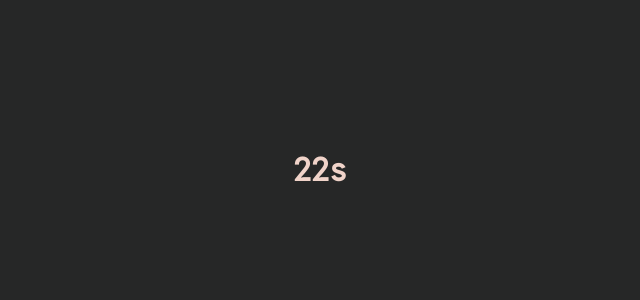
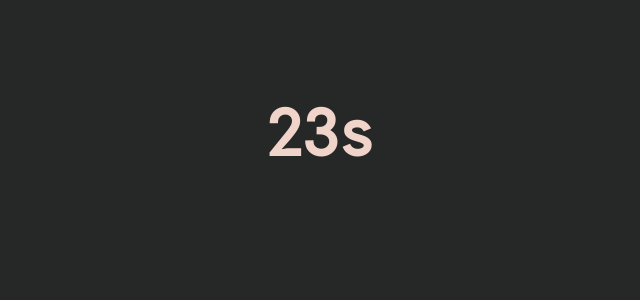
Before and after one commit to KrishLad/Snail-Solve, a React (Vite) app: page / in a window 1280 px wide. Shown: the top 300 px of the page, without its empty margins (320-960 px from the left). Built offline with nearby package versions, Linux system fonts and the light colour scheme.

Commit message:
Started working on main game loop; Unfinised to figure out how to get input

```diff
--- a/src/App.css
+++ b/src/App.css
@@ -8,13 +8,26 @@ body{
 h1{
   font-family: Reddit-Mono;
 }
-.timer{
+
+.timer-box {
   display: flex;
   justify-content: center;
-  padding: 4rem;
-  height: 100vh;
+  align-items: center;
 }
-
+.timer {
+  display: flex;
+  align-content: center;
+  justify-content: center;
+  padding: 3rem;
+  width: fit-content;
+    /* Ensure the width fits the content */
+    height: fit-content;
+}
+.game{
+  display: flex;
+  align-content: center;
+  justify-content: center;
+}
 @font-face {
   font-family: Reddit-Mono;
   src: url(../public/RedditMono-Regular.ttf);
--- a/src/App.tsx
+++ b/src/App.tsx
@@ -1,10 +1,17 @@
 import Timer from './components/Timer';
+import Game from './components/Game';
 import './App.css'
 const App = () => {
   return (
     <>
-      <div className="timer">
-        <Timer initalTime={30} />
+      <div className = "timer-box">
+        <div className="timer">
+          <Timer initalTime={30} />
+        </div>
+      </div>
+
+      <div className="game">
+        <Game />
       </div>
     </>
   );
--- /dev/null
+++ b/src/components/Game.css
@@ -0,0 +1,3 @@
+.game-content{
+    font-size: 3em;
+}
--- /dev/null
+++ b/src/components/Game.tsx
@@ -0,0 +1,27 @@
+import { useState } from "react";
+import './Game.css'
+const Game = () => {
+  const [N1, setN1] = useState(0);
+  const [N2, setN2] = useState(0);
+  const [operation, setOperation] = useState('+');
+  const [answer, setAnswer] = useState("");
+
+  const generateProblem = () => {
+    const randomN1 = Math.floor(Math.random() * 10) + 1;
+    const randomN2 = Math.floor(Math.random() * 10) + 1;
+    // implement choosing operation logic.
+    setN1(randomN1);
+    setN2(randomN2);
+    setAnswer("");
+  }
+
+  return (
+    <>
+      <div className = "game-content">
+
+      </div>
+    </>
+  );
+}
+
+export default Game
--- a/src/components/Timer.css
+++ b/src/components/Timer.css
@@ -0,0 +1,4 @@
+.timer-content {
+    font-size: 2em;
+    text-align: center;
+}
--- a/src/components/Timer.tsx
+++ b/src/components/Timer.tsx
@@ -15,7 +15,7 @@ const Timer = ({initalTime}: Prop) => {
         }
     }, [time]);
     return (
-        <div className = "timer">
+        <div className = "timer-content">
             <h1>
                 {time}s
             </h1>
```
Also changed, not shown: src/components/Problem.tsx (added, +15 -0 lines).
